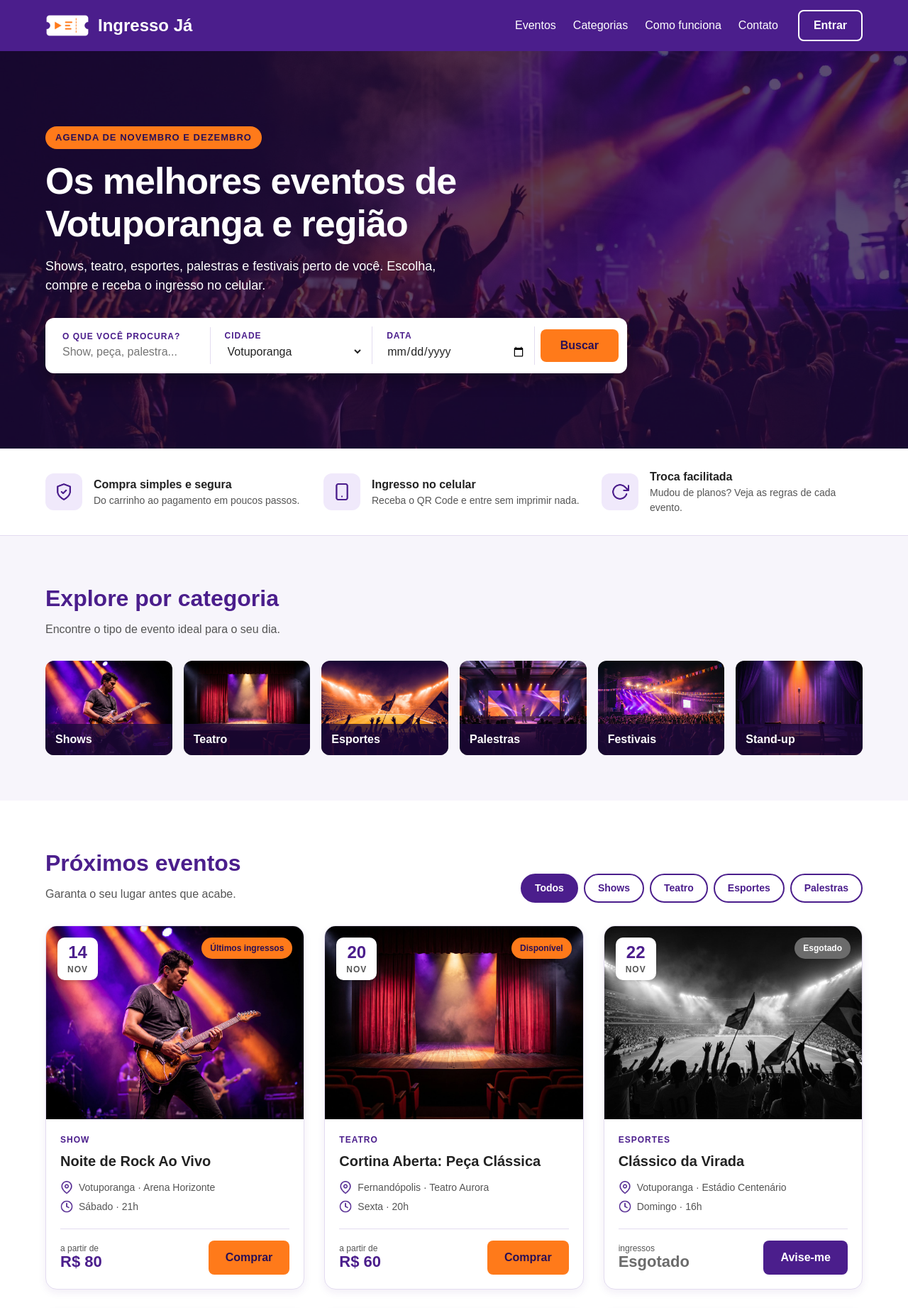
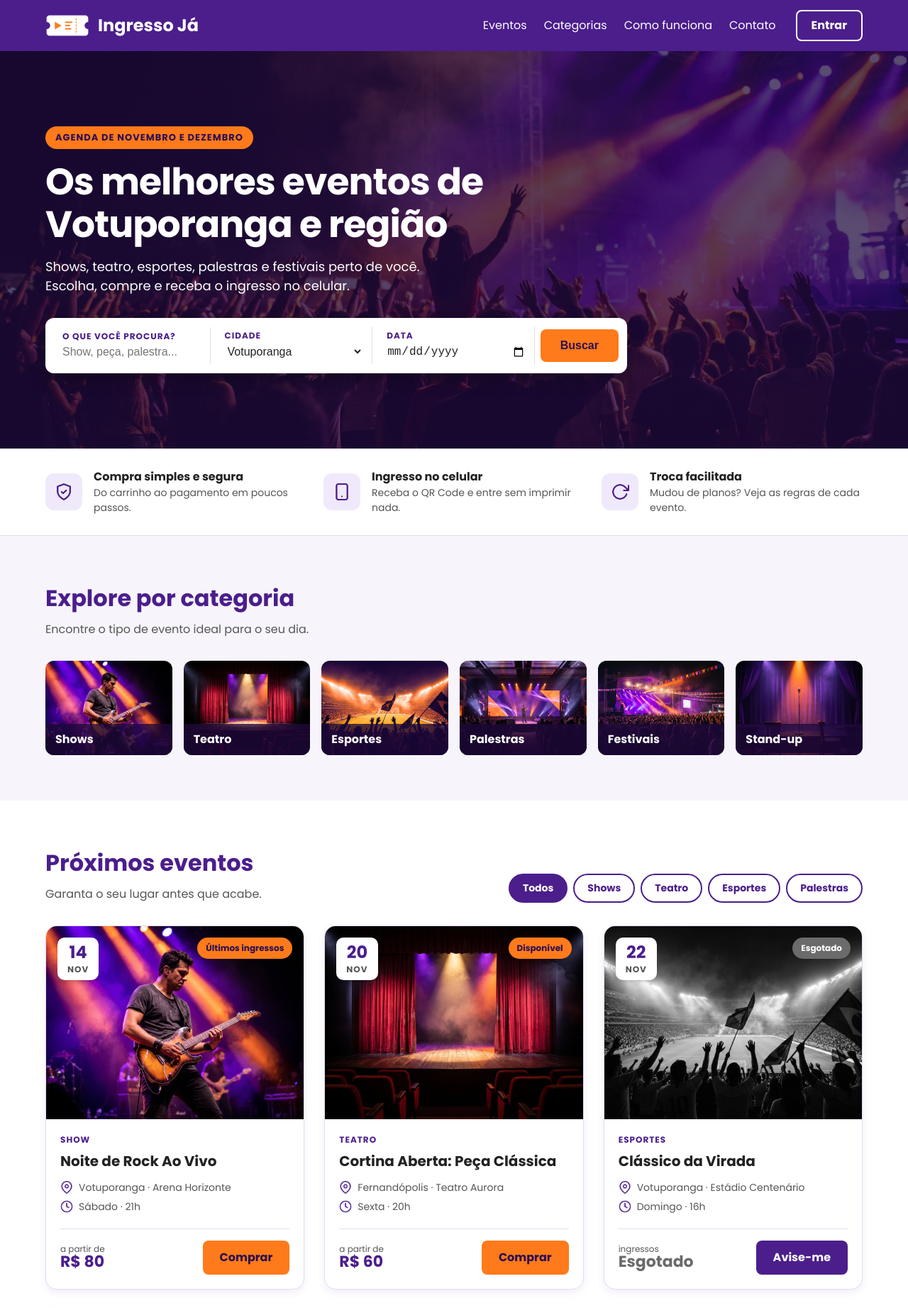
Before and after one commit to thiagoriguetto-spec/ingresso-ja, a plain HTML site: page index.html in a window 1280 px wide. Shown: the top 1843 px of the page at 71% size. Drawn offline with Linux system fonts and the light colour scheme.

Commit message:
projeto pronto

```diff
--- a/index.html
+++ b/index.html
@@ -10,6 +10,9 @@
   <title>Ingresso Já — Os melhores eventos de Votuporanga e região</title>
   <!-- Ícone da aba, título da aba e ligação com o arquivo de estilos -->
   <link rel="icon" href="img/icone-ingresso.png" type="image/png">
+  <link rel="preconnect" href="https://fonts.googleapis.com">
+  <link rel="preconnect" href="https://fonts.gstatic.com" crossorigin>
+  <link href="https://fonts.googleapis.com/css2?family=Poppins:wght@400;600;700&display=swap" rel="stylesheet">
   <link rel="stylesheet" href="style.css">
 </head>
 <body id="topo">
--- a/style.css
+++ b/style.css
@@ -4,6 +4,13 @@
    Os conceitos da aula ainda NÃO aparecem de propósito:
    cores em hexadecimal, tamanhos em px, fonte Arial e nenhuma animação.
    A responsividade (media queries) fica no fim deste arquivo e não faz parte da aula. */
+
+/* Variáveis */
+:root{
+  --cor-primaria: #4B1E8C;
+  --cor-destaque: #FF7A1A;
+  --fonte-base: "Poppins", Arial, sans-serif;
+}
 
 /* RESET: zera as margens e o espaçamento padrão do navegador.
    box-sizing: border-box faz width e height já contarem o padding e a borda (o box model fica previsível). */
@@ -16,7 +23,7 @@
 /* CORPO DA PÁGINA: fonte, cor de fundo e cor do texto que todos os elementos herdam.
    line-height é a altura da linha (1.5 = uma vez e meia o tamanho da fonte). */
 body {
-  font-family: Arial, sans-serif;
+  font-family: var(--fonte-base);
   background-color: #f7f5fb;
   color: #222222;
   line-height: 1.5;
@@ -52,7 +59,7 @@ ol {
   left: 16px;
   z-index: 10;
   background-color: #ffffff;
-  color: #4B1E8C;
+  color: var(--cor-primaria);
   font-weight: bold;
   padding: 10px 18px;
   border-radius: 8px;
@@ -74,7 +81,7 @@ ol {
   border: none;
   text-decoration: none;
   text-align: center;
-  font-family: Arial, sans-serif;
+  fonte-base: "Poppins", Arial, sans-serif;
   font-size: 16px;
   font-weight: bold;
   cursor: pointer;
@@ -90,13 +97,13 @@ ol {
 
 /* VARIAÇÃO: botão roxo (usado no Avise-me e na newsletter). */
 .botao-secundario {
-  background-color: #4B1E8C;
+  background-color: var(--cor-primaria);
   color: #ffffff;
 }
 
 /* CABEÇALHO: faixa roxa no topo. box-shadow cria a sombra: deslocamento horizontal, vertical, desfoque e cor. */
 .cabecalho {
-  background-color: #4B1E8C;
+  background-color: var(--cor-primaria);
   padding: 14px 0;
   box-shadow: 0 2px 8px rgba(0, 0, 0, 0.25);
 }
@@ -149,7 +156,7 @@ ol {
   position: relative;
   display: flex;
   align-items: center;
-  min-height: 560px;
+  min-height: 70vh;  /* 70% da altura da janela */
   background-image: url("img/hero.jpeg");
   background-size: cover;
   background-position: center;
@@ -196,7 +203,7 @@ ol {
 
 /* TÍTULO PRINCIPAL: letter-spacing negativo aproxima as letras, o que fica melhor em títulos grandes. */
 .hero-texto h1 {
-  font-size: 52px;
+  font-size: 3.25rem;
   line-height: 1.15;
   letter-spacing: -1px;
   margin-bottom: 16px;
@@ -232,7 +239,7 @@ ol {
 .campo span {
   font-size: 12px;
   font-weight: bold;
-  color: #4B1E8C;
+  color: var(--cor-primaria);
   text-transform: uppercase;
   letter-spacing: 1px;
 }
@@ -244,7 +251,7 @@ ol {
   border: none;
   background-color: transparent;
   color: #222222;
-  font-family: Arial, sans-serif;
+  fonte-base: "Poppins", Arial, sans-serif;
   font-size: 16px;
   padding: 4px 0;
 }
@@ -315,7 +322,7 @@ ol {
 
 .titulo-secao h2 {
   font-size: 32px;
-  color: #4B1E8C;
+  color: var(--cor-primaria);
   margin-bottom: 8px;
 }
 
@@ -387,16 +394,16 @@ ol {
 .filtros a {
   display: block;
   padding: 8px 18px;
-  border: 2px solid #4B1E8C;
+  border: 2px solid var(--cor-primaria);
   border-radius: 24px;
-  color: #4B1E8C;
+  color: var(--cor-primaria);
   text-decoration: none;
   font-size: 14px;
   font-weight: bold;
 }
 
 .filtros a.ativo {
-  background-color: #4B1E8C;
+  background-color: var(--cor-primaria);
   color: #ffffff;
 }
 
@@ -417,6 +424,24 @@ ol {
   border-radius: 16px;
   overflow: hidden;
   box-shadow: 0 4px 12px rgba(75, 30, 140, 0.08);
+ transition:
+   transfrom 0.5s ease ;
+   box-shadow: 0.5s ease;
+}
+
+.card:hover {
+  transform:translateY(-6px);
+  box-shadow: 0 18px 36px rgba(75, 30, 140, 0.25);
+}
+
+@keyframes subir{
+  from{
+    transform: translateY(24px);
+  }
+  to{
+    opacity: 0;
+    trasform: translateY(0);
+  }
 }
 
 /* Área da foto: position relative para a data e o selo ficarem sobre ela. */
@@ -446,7 +471,7 @@ ol {
 .data strong {
   display: block;
   font-size: 24px;
-  color: #4B1E8C;
+  color: var(--cor-primaria);
 }
 
 .data span {
@@ -489,7 +514,7 @@ ol {
 .categoria-evento {
   font-size: 12px;
   font-weight: bold;
-  color: #4B1E8C;
+  color: var(--cor-primaria);
   text-transform: uppercase;
   letter-spacing: 1px;
   margin-bottom: 6px;
@@ -533,7 +558,7 @@ ol {
 .preco {
   font-size: 22px;
   font-weight: bold;
-  color: #4B1E8C;
+  color: var(--cor-primaria);
   line-height: 1.1;
 }
 
@@ -568,7 +593,7 @@ ol {
   grid-template-columns: 1fr 1fr;
   border-radius: 20px;
   overflow: hidden;
-  background-color: #4B1E8C;
+  background-color: var(--cor-primaria);
   box-shadow: 0 12px 32px rgba(42, 15, 85, 0.35);
 }
 
@@ -654,7 +679,7 @@ ol {
   height: 56px;
   margin: 0 auto 16px;
   border-radius: 50%;
-  background-color: #4B1E8C;
+  background-color: var(--cor-primaria);
   color: #ffffff;
   font-size: 24px;
   font-weight: bold;
@@ -709,7 +734,7 @@ ol {
   padding: 14px 16px;
   border: none;
   border-radius: 8px;
-  font-family: Arial, sans-serif;
+  fonte-base: "Poppins", Arial, sans-serif;
   font-size: 16px;
 }
 
```
